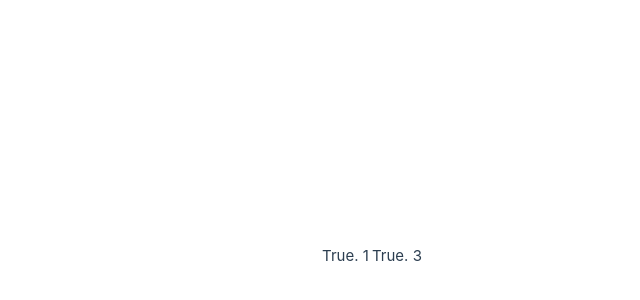
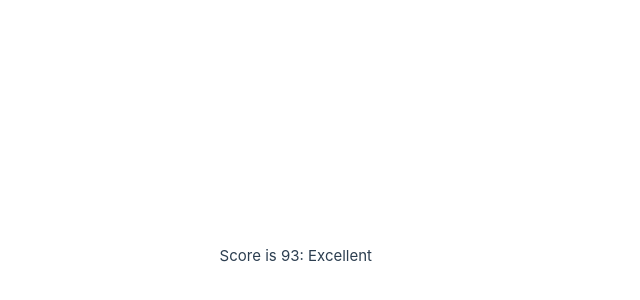
Before and after one commit to koyamal/pra_vue3, a Vue app in the folder Vue3FrontDevTextBook/chap06/controlDirective/: page / in a window 1280 px wide. Shown: the part 144-444 px from the top of the page, without its empty margins (268-908 px from the left). Built offline with nearby package versions, Linux system fonts and the light colour scheme.

Commit message:
Use v-else-if/v-else

```diff
--- a/Vue3FrontDevTextBook/chap06/controlDirective/src/App.vue
+++ b/Vue3FrontDevTextBook/chap06/controlDirective/src/App.vue
@@ -1,23 +1,21 @@
 <script setup lang="ts">
-import {computed, ref} from "vue";
+import {computed} from "vue";
 
-const number = ref(80);
-const showOrNot = computed(
-  (): boolean => {
-    let showOrNot = false;
-    const rand = Math.round(Math.random() * 100);
-    if(rand >= 50) {
-      showOrNot = true;
-    }
-    return showOrNot;
+const randomNumber = computed(
+  ():number => {
+    return Math.round(Math.random() * 100);
   }
-);
+)
 </script>
 
 <template>
-  <p v-if="number >= 50">True. 1</p>
-  <p v-if="Math.round(Math.random() * 100) >= 50">True. 2</p>
-  <p v-if="showOrNot">True. 3</p>
+  <p>
+    Score is {{ randomNumber }}:
+    <span v-if="randomNumber >= 80">Excellent</span>
+    <span v-else-if="randomNumber >= 70">Good</span>
+    <span v-else-if="randomNumber >= 60">Passable</span>
+    <span v-else>Bad</span>
+  </p>
 </template>
 
 <style scoped>
```
